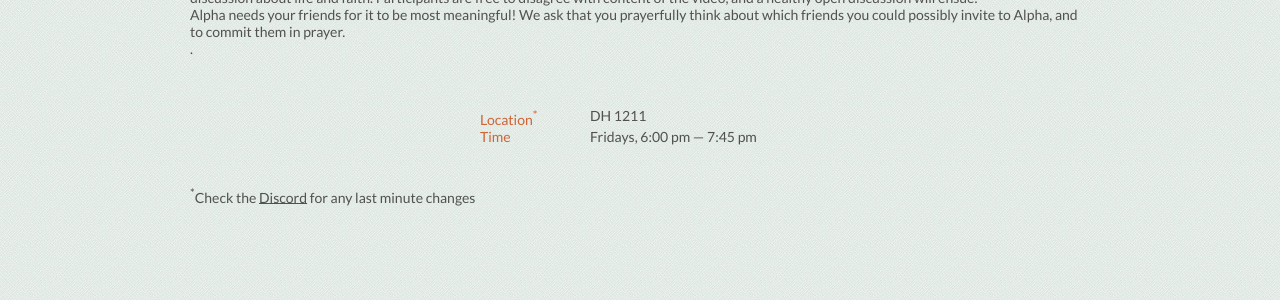
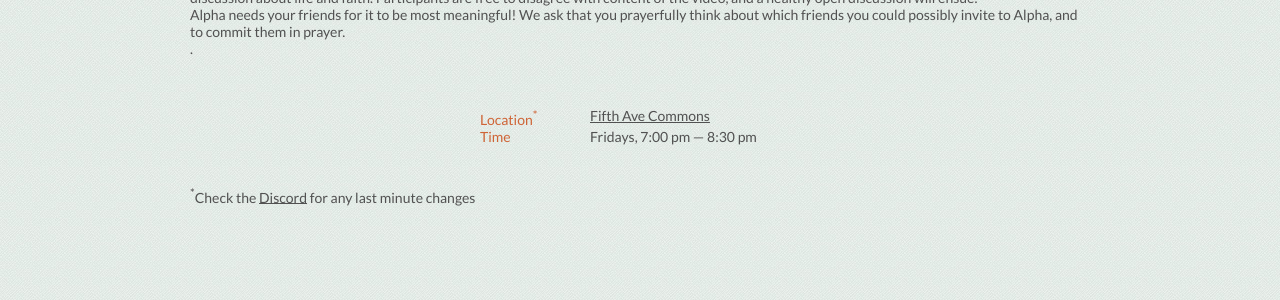
Before and after one commit to ivcf-cmu/ivcf-cmu.github.io, a Jekyll site: the page built from largegroup.md, in a window 1280 px wide. Shown: the part 286-586 px from the top of the page. Built offline with Jekyll 4.4.1, drawn with Linux system fonts in a browser that asks for light colours.

Commit message:
Updated large group and contacts for Spring 2023

```diff
--- a/largegroup.md
+++ b/largegroup.md
@@ -31,8 +31,11 @@ For Large Group this semester, we will be running the <a href="https://www.youtu
 
 <div class="cogs cogs-large">
 	<dl>
-		<dt>Location<a href="#location-addendum"><sup>*</sup></a></dt> <dd>DH 1211</dd>
-		<dt>Time</dt> <dd>Fridays, 6:00 pm &mdash; 7:45 pm</dd>
+		<dt>Location<a href="#location-addendum"><sup>*</sup></a></dt>
+		<dd><a href="https://maps.app.goo.gl/TDHorMbT2i1KzUDZ6" target="_blank">Fifth Ave Commons</a></dd>
+
+		<dt>Time</dt>
+		<dd>Fridays, 7:00 pm &mdash; 8:30 pm</dd>
 	</dl>
 </div>
 
```
Also changed, not shown: otherinfo.md (+1 -1 lines).
